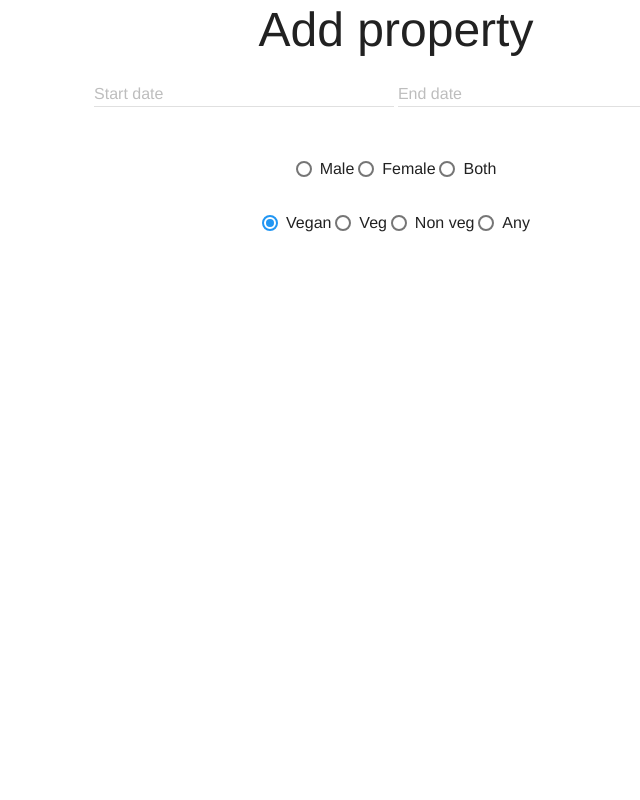
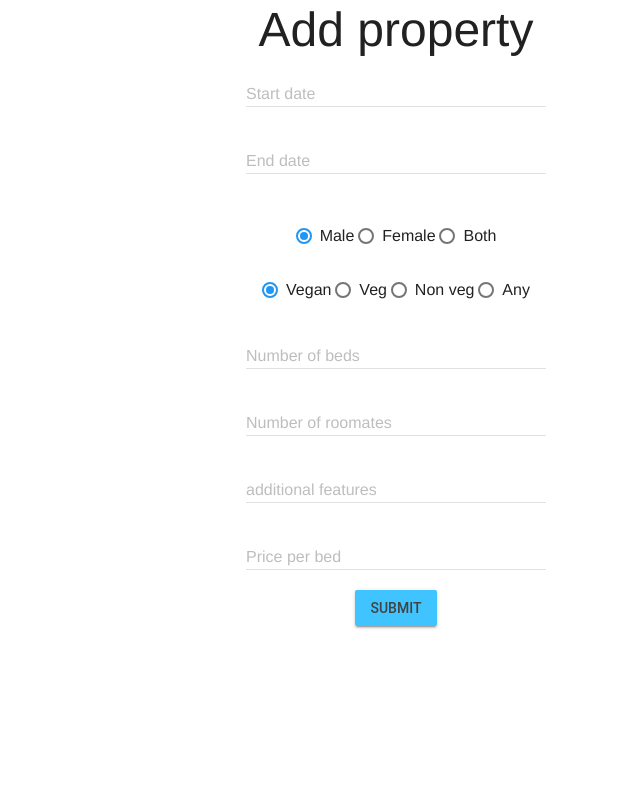
Before and after one commit to yupitsaditya/ghar, a Flask app: page /add in a window 1280 px wide. Shown: the whole page, without its empty margins (244-884 px from the left). Run offline with Flask 2, Linux system fonts and the light colour scheme.

Commit message:
file missed in the last commit

```diff
--- a/application/templates/add_property.html
+++ b/application/templates/add_property.html
@@ -14,17 +14,15 @@
 
 </head>
 
-<body>
+<body style="display: grid;grid-template-columns: 1fr;">
     <div class="property-form" style="text-align: center;">
-        <!-- Textfield with Floating Label -->
         <div style="font-size: 48px; padding: 20px;">Add property</div>
-
         <form action="#">
             <div class="mdl-textfield mdl-js-textfield mdl-textfield--floating-label">
                 <input class="mdl-textfield__input" type="text" id="sd">
                 <label class="mdl-textfield__label" for="sd">Start date</label>
-
             </div>
+            <br>
             <div class="mdl-textfield mdl-js-textfield mdl-textfield--floating-label">
                 <input class="mdl-textfield__input" type="text" id="ed">
                 <label class="mdl-textfield__label" for="ed">End date</label>
@@ -32,41 +30,62 @@
             <br>
             <div class="gender">
                 <label class="mdl-radio mdl-js-radio mdl-js-ripple-effect" for="option-1">
-                    <input type="radio" id="option-1" class="mdl-radio__button" name="options" value="1" checked>
+                    <input type="radio" id="option-1" class="mdl-radio__button" name="gender-options" value="1" checked>
                     <span class="mdl-radio__label">Male</span>
                 </label>
                 <label class="mdl-radio mdl-js-radio mdl-js-ripple-effect" for="option-2">
-                    <input type="radio" id="option-2" class="mdl-radio__button" name="options" value="2">
+                    <input type="radio" id="option-2" class="mdl-radio__button" name="gender-options" value="2">
                     <span class="mdl-radio__label">Female</span>
                 </label>
                 <label class="mdl-radio mdl-js-radio mdl-js-ripple-effect" for="option-3">
-                    <input type="radio" id="option-3" class="mdl-radio__button" name="options" value="3">
+                    <input type="radio" id="option-3" class="mdl-radio__button" name="gender-options" value="3">
                     <span class="mdl-radio__label">Both</span>
                 </label>
             </div>
             <div class="food">
-                <label class="mdl-radio mdl-js-radio mdl-js-ripple-effect" for="option-1">
-                    <input type="radio" id="option-1" class="mdl-radio__button" name="options" value="1" checked>
+                <label class="mdl-radio mdl-js-radio mdl-js-ripple-effect" for="option-4">
+                    <input type="radio" id="option-4" class="mdl-radio__button" name="food-option" value="4" checked>
                     <span class="mdl-radio__label">Vegan</span>
                 </label>
-                <label class="mdl-radio mdl-js-radio mdl-js-ripple-effect" for="option-2">
-                    <input type="radio" id="option-2" class="mdl-radio__button" name="options" value="2">
+                <label class="mdl-radio mdl-js-radio mdl-js-ripple-effect" for="option-5">
+                    <input type="radio" id="option-5" class="mdl-radio__button" name="food-option" value="5">
                     <span class="mdl-radio__label">Veg</span>
                 </label>
-                <label class="mdl-radio mdl-js-radio mdl-js-ripple-effect" for="option-3">
-                    <input type="radio" id="option-3" class="mdl-radio__button" name="options" value="3">
+                <label class="mdl-radio mdl-js-radio mdl-js-ripple-effect" for="option-6">
+                    <input type="radio" id="option-6" class="mdl-radio__button" name="food-option" value="6">
                     <span class="mdl-radio__label">Non veg</span>
                 </label>
-                <label class="mdl-radio mdl-js-radio mdl-js-ripple-effect" for="option-3">
-                    <input type="radio" id="option-3" class="mdl-radio__button" name="options" value="3">
+                <label class="mdl-radio mdl-js-radio mdl-js-ripple-effect" for="option-7">
+                    <input type="radio" id="option-7" class="mdl-radio__button" name="food-option" value="7">
                     <span class="mdl-radio__label">Any</span>
                 </label>
             </div>
+            <br>
+            <div class="mdl-textfield mdl-js-textfield mdl-textfield--floating-label">
+                <input class="mdl-textfield__input" type="text" pattern="-?[0-9]*(\.[0-9]+)?" id="sample4">
+                <label class="mdl-textfield__label" for="beds">Number of beds</label>
+                <span class="mdl-textfield__error">Input is not a number!</span>
+            </div>
+            <br>
+            <div class="mdl-textfield mdl-js-textfield mdl-textfield--floating-label">
+                <input class="mdl-textfield__input" type="text" id="roomates">
+                <label class="mdl-textfield__label" for="roomates">Number of roomates</label>
+            </div>
+            <br>
+            <div class="mdl-textfield mdl-js-textfield mdl-textfield--floating-label">
+                <input class="mdl-textfield__input" type="text" id="additional-features">
+                <label class="mdl-textfield__label" for="additional-features">additional features</label>
+            </div>
+            <br>
+            <!-- Numeric Textfield with Floating Label -->
+            <div class="mdl-textfield mdl-js-textfield mdl-textfield--floating-label">
+                <input class="mdl-textfield__input" type="text" pattern="-?[0-9]*(\.[0-9]+)?" id="sample4">
+                <label class="mdl-textfield__label" for="sample4">Price per bed</label>
+                <span class="mdl-textfield__error">Input is not a number!</span>
+            </div>
+            <br>
+            <input type="submit" class="mdl-button mdl-js-button mdl-button--raised mdl-js-ripple-effect mdl-button--accent" />
         </form>
-
-
-
-
     </div>
 
 </body>
```
